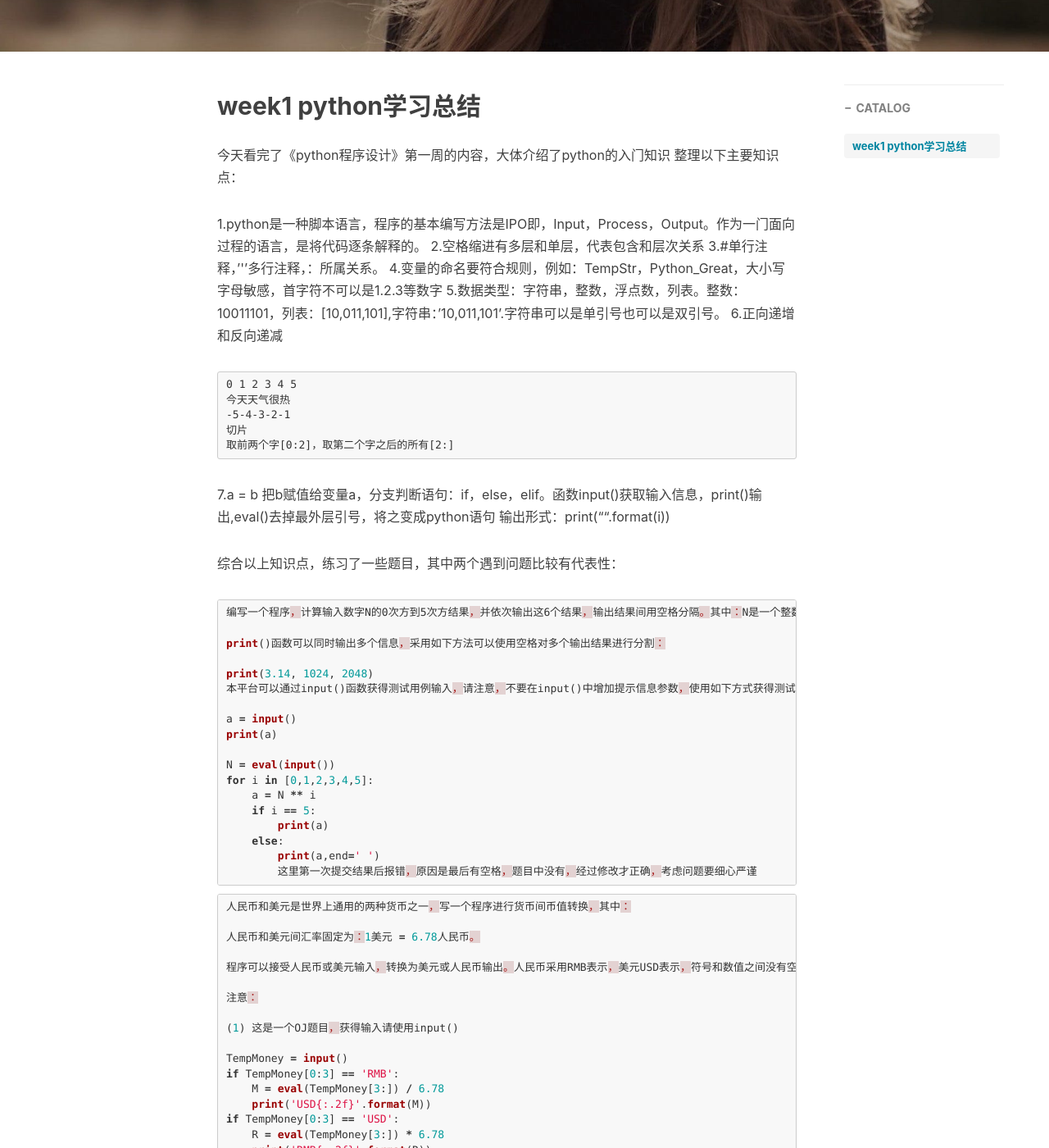
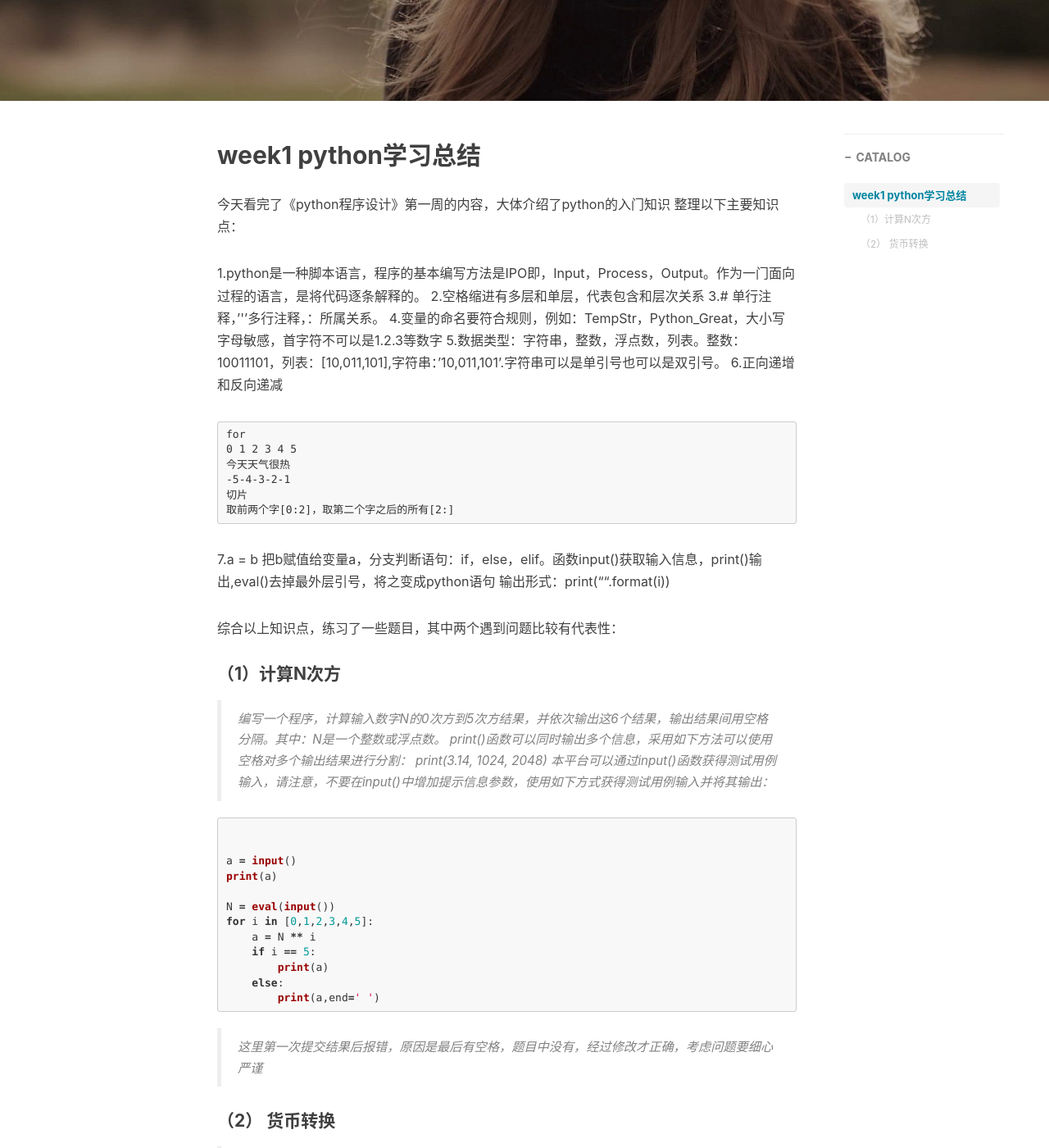
Before and after one commit to yindahui/yindahui.github.io, a Jekyll site: the page built from _posts/2018-06-10-Python语言程序设计-week1-学习总结.md, in a window 1280 px wide and 1400 px high, scrolled down 460 px. Shown: the whole window at 82% size. Built offline with Jekyll 4.4.1, drawn with Linux system fonts in a browser that asks for light colours; nearby versions of some CDN libraries; comment, search, counter and statistics services are not loaded; some of the changed text lies outside the part shown.

Commit message:
Python语言程序设计-week1-学习总结

`````diff
--- a/_posts/2018-06-10-python 123week1.md
+++ b/_posts/2018-06-10-Python语言程序设计-week1-学习总结.md
@@ -1,13 +1,15 @@
 ---
 layout:     post
-title:      python 123week1
-subtitle:   立下一个flag，不断学习，不断去超越
+title:      Python语言程序设计-week1-学习总结
+subtitle:   Python语言程序设计-week1-学习总结
 date:       2018-06-10
 author:     yindahui
 header-img: img/post-bg-swift2.jpg
 catalog: true
 tags:
+    - 切片
     - python
+    - format
 ---
 
 ## week1 python学习总结
@@ -17,30 +19,34 @@
 
 1.python是一种脚本语言，程序的基本编写方法是IPO即，Input，Process，Output。作为一门面向过程的语言，是将代码逐条解释的。
 2.空格缩进有多层和单层，代表包含和层次关系
-3.#单行注释，'''多行注释，：所属关系。
+3.# 单行注释，'''多行注释，：所属关系。
 4.变量的命名要符合规则，例如：TempStr，Python_Great，大小写字母敏感，首字符不可以是1.2.3等数字
 5.数据类型：字符串，整数，浮点数，列表。整数：10011101，列表：[10,011,101],字符串：'10,011,101'.字符串可以是单引号也可以是双引号。
 6.正向递增和反向递减
-````for
+
+````
+for
 0 1 2 3 4 5
 今天天气很热
 -5-4-3-2-1
 切片
 取前两个字[0:2]，取第二个字之后的所有[2:]
 ```
+
 7.a = b 把b赋值给变量a，分支判断语句：if，else，elif。函数input()获取输入信息，print()输出,eval()去掉最外层引号，将之变成python语句
 输出形式：print("{:.2f}".format(i))
 
 
 综合以上知识点，练习了一些题目，其中两个遇到问题比较有代表性：
 
-```python
-编写一个程序，计算输入数字N的0次方到5次方结果，并依次输出这6个结果，输出结果间用空格分隔。其中：N是一个整数或浮点数。
+#### （1）计算N次方
+> 编写一个程序，计算输入数字N的0次方到5次方结果，并依次输出这6个结果，输出结果间用空格分隔。其中：N是一个整数或浮点数。
+> print()函数可以同时输出多个信息，采用如下方法可以使用空格对多个输出结果进行分割：
+> print(3.14, 1024, 2048)
+> 本平台可以通过input()函数获得测试用例输入，请注意，不要在input()中增加提示信息参数，使用如下方式获得测试用例输入并将其输出：
 
-print()函数可以同时输出多个信息，采用如下方法可以使用空格对多个输出结果进行分割：
+``` python
 
-print(3.14, 1024, 2048)
-本平台可以通过input()函数获得测试用例输入，请注意，不要在input()中增加提示信息参数，使用如下方式获得测试用例输入并将其输出：
 
 a = input()
 print(a)
@@ -52,20 +58,18 @@
         print(a)
     else:
         print(a,end=' ')
-        这里第一次提交结果后报错，原因是最后有空格，题目中没有，经过修改才正确，考虑问题要细心严谨
 ```
+> 这里第一次提交结果后报错，原因是最后有空格，题目中没有，经过修改才正确，考虑问题要细心严谨
 
-```python
-人民币和美元是世界上通用的两种货币之一，写一个程序进行货币间币值转换，其中：
+#### （2） 货币转换
 
-人民币和美元间汇率固定为：1美元 = 6.78人民币。
+> 人民币和美元是世界上通用的两种货币之一，写一个程序进行货币间币值转换，其中：
+> 人民币和美元间汇率固定为：1美元 = 6.78人民币。
+> 程序可以接受人民币或美元输入，转换为美元或人民币输出。人民币采用RMB表示，美元USD表示，符号和数值之间没有空格。
+> 注意：
+> (1) 这是一个OJ题目，获得输入请使用input()
 
-程序可以接受人民币或美元输入，转换为美元或人民币输出。人民币采用RMB表示，美元USD表示，符号和数值之间没有空格。
-
-注意：
-
-(1) 这是一个OJ题目，获得输入请使用input()
-
+``` python
 TempMoney = input()
 if TempMoney[0:3] == 'RMB':
     M = eval(TempMoney[3:]) / 6.78
@@ -73,7 +77,6 @@
 if TempMoney[0:3] == 'USD':
     R = eval(TempMoney[3:]) * 6.78
     print('RMB{:.2f}'.format(R))
+```
 
-     这道题用到了今天所学的所有知识，本身速度和熟练程度害很欠缺，很多细节也没有注意，还要长时间的练习和消化
-
-```
+> 这道题用到了今天所学的所有知识，本身速度和熟练程度害很欠缺，很多细节也没有注意，还要长时间的练习和消化
`````
